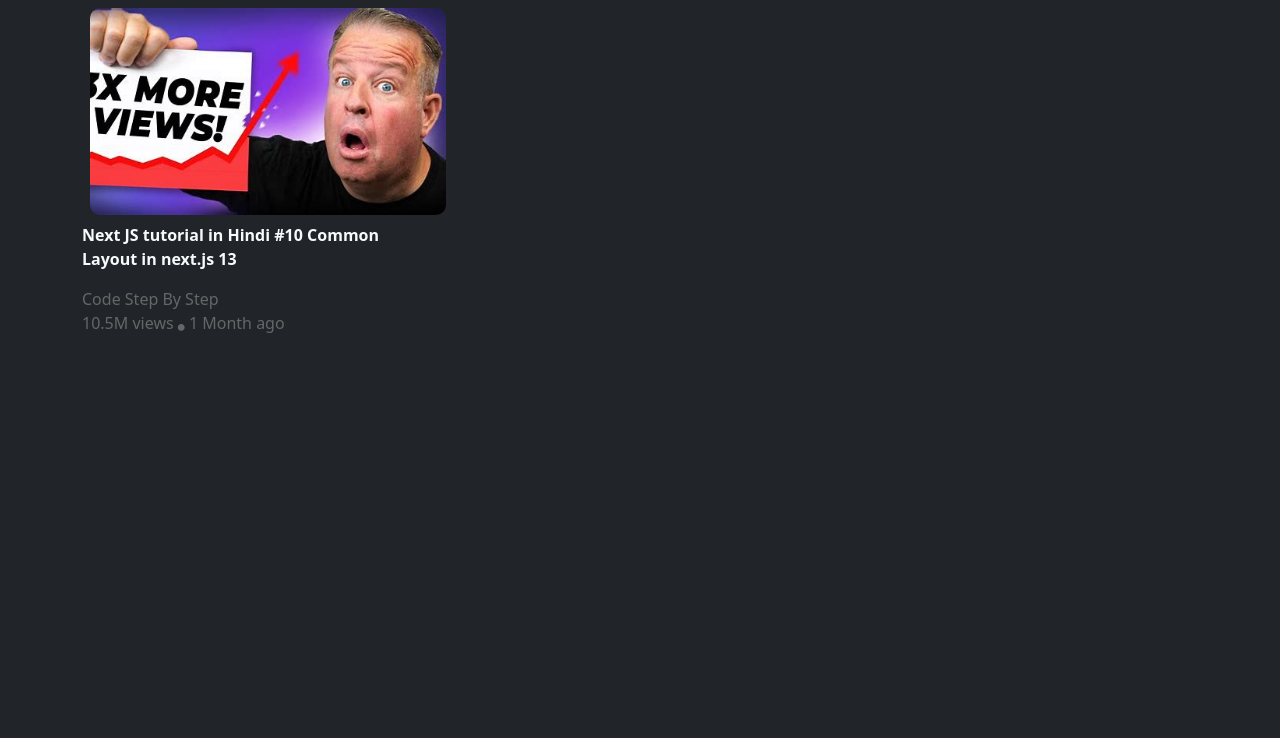
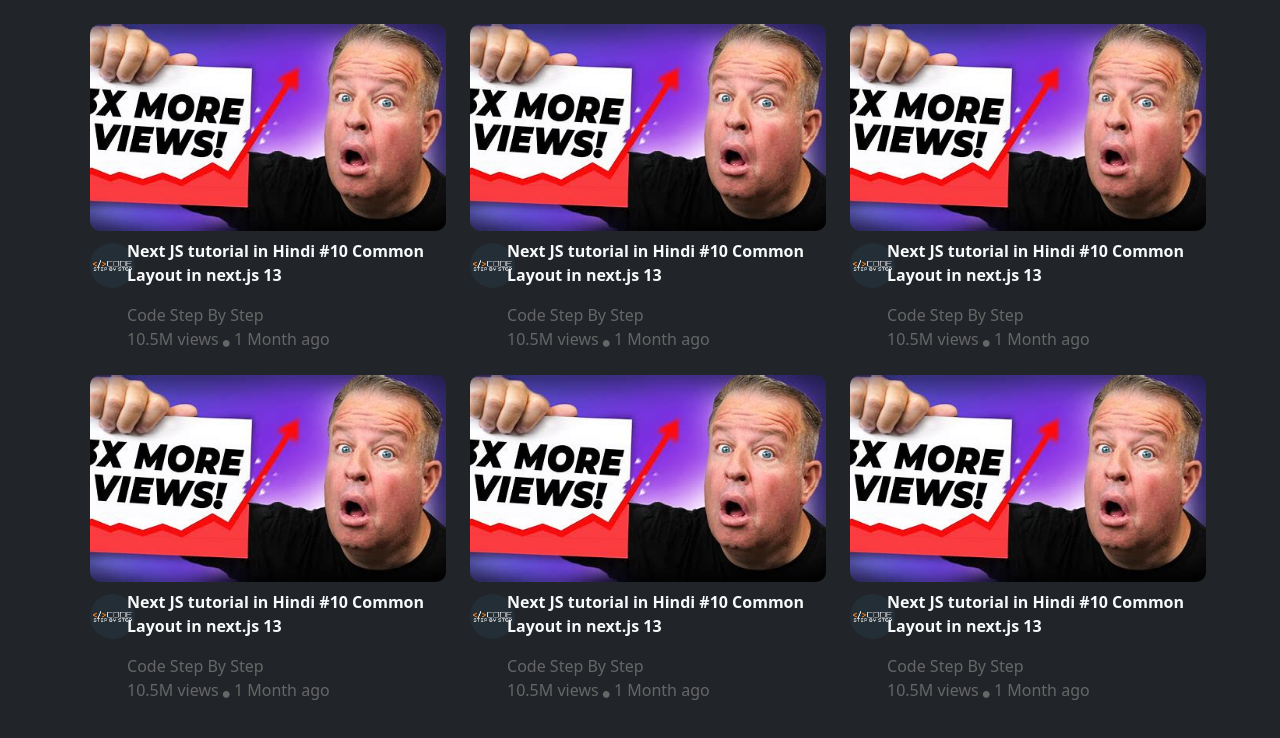
Before and after one commit to AnandShirbhaiyye/youtube-clone, a plain HTML site: page index.html in a window 1280 px wide. Drawn offline with nearby package versions, Linux system fonts and the light colour scheme.

Commit message:
create youtube clone ui

```diff
--- a/css/index.css
+++ b/css/index.css
@@ -7,3 +7,8 @@
 .separator-circle{
     font-size: 5px;
 }
+.channel-logo{
+    height: 50px;
+    width: 50px;
+    border-radius: 50%;
+}
--- a/index.html
+++ b/index.html
@@ -15,12 +15,12 @@
   <body class="bg-dark">
     <div class="container">
           <div class="row">
-            <div class="col-md-4">
-               <div class="video-card text-light">
+            <div class="col-md-4 col-sm-6">
+               <div class="video-card mt-3 text-light">
                 <img src="/img/thumbnail.jpeg" class="img-fluid m-2 youtube-img"/>
-                <div>
+                <div class="d-flex">
                     <div>
-
+                        <img src="./img/codestepbystep.jpeg" class="img-fluid channel-logo mt-1 mx-2"/>
                     </div>
                     <div>
                        <p class="fw-bold">Next JS tutorial in Hindi #10 Common Layout in next.js 13</p>
@@ -31,11 +31,88 @@
                 </div>
                </div>
             </div>
-            <div class="col-md-4">
+            <div class="col-md-4 col-sm-6">
+                <div class="video-card mt-3 text-light">
+                    <img src="/img/thumbnail.jpeg" class="img-fluid m-2 youtube-img"/>
+                    <div class="d-flex">
+                        <div>
+                            <img src="./img/codestepbystep.jpeg" class="img-fluid channel-logo mt-1 mx-2"/>
+                        </div>
+                        <div>
+                           <p class="fw-bold">Next JS tutorial in Hindi #10 Common Layout in next.js 13</p>
+                            <span class="text-dim d-block">Code Step By Step
+                            </span>
+                            <span class="text-dim">10.5M views</span> <span class="text-dim  separator-circle">⬤</span class="text-dim mx-2 separator-circle"> <span class="text-dim">1 Month ago</span>
+                        </div>
+                    </div>
+                   </div>
+            </div>
+            <div class="col-md-4 col-sm-6">
+                <div class="video-card mt-3 text-light">
+                    <img src="/img/thumbnail.jpeg" class="img-fluid m-2 youtube-img"/>
+                    <div class="d-flex">
+                        <div>
+                            <img src="./img/codestepbystep.jpeg" class="img-fluid channel-logo mt-1 mx-2"/>
+                        </div>
+                        <div>
+                           <p class="fw-bold">Next JS tutorial in Hindi #10 Common Layout in next.js 13</p>
+                            <span class="text-dim d-block">Code Step By Step
+                            </span>
+                            <span class="text-dim">10.5M views</span> <span class="text-dim  separator-circle">⬤</span class="text-dim mx-2 separator-circle"> <span class="text-dim">1 Month ago</span>
+                        </div>
+                    </div>
+                   </div>
+            </div>
 
+            <div class="col-md-4 col-sm-6">
+                <div class="video-card mt-3 text-light">
+                    <img src="/img/thumbnail.jpeg" class="img-fluid m-2 youtube-img"/>
+                    <div class="d-flex">
+                        <div>
+                            <img src="./img/codestepbystep.jpeg" class="img-fluid channel-logo mt-1 mx-2"/>
+                        </div>
+                        <div>
+                           <p class="fw-bold">Next JS tutorial in Hindi #10 Common Layout in next.js 13</p>
+                            <span class="text-dim d-block">Code Step By Step
+                            </span>
+                            <span class="text-dim">10.5M views</span> <span class="text-dim  separator-circle">⬤</span class="text-dim mx-2 separator-circle"> <span class="text-dim">1 Month ago</span>
+                        </div>
+                    </div>
+                   </div>
             </div>
-            <div class="col-md-4">
 
+            <div class="col-md-4 col-sm-6">
+                <div class="video-card mt-3 text-light">
+                    <img src="/img/thumbnail.jpeg" class="img-fluid m-2 youtube-img"/>
+                    <div class="d-flex">
+                        <div>
+                            <img src="./img/codestepbystep.jpeg" class="img-fluid channel-logo mt-1 mx-2"/>
+                        </div>
+                        <div>
+                           <p class="fw-bold">Next JS tutorial in Hindi #10 Common Layout in next.js 13</p>
+                            <span class="text-dim d-block">Code Step By Step
+                            </span>
+                            <span class="text-dim">10.5M views</span> <span class="text-dim  separator-circle">⬤</span class="text-dim mx-2 separator-circle"> <span class="text-dim">1 Month ago</span>
+                        </div>
+                    </div>
+                   </div>
+            </div>
+
+            <div class="col-md-4 col-sm-6">
+                <div class="video-card mt-3 text-light">
+                    <img src="/img/thumbnail.jpeg" class="img-fluid m-2 youtube-img"/>
+                    <div class="d-flex">
+                        <div>
+                            <img src="./img/codestepbystep.jpeg" class="img-fluid channel-logo mt-1 mx-2"/>
+                        </div>
+                        <div>
+                           <p class="fw-bold">Next JS tutorial in Hindi #10 Common Layout in next.js 13</p>
+                            <span class="text-dim d-block">Code Step By Step
+                            </span>
+                            <span class="text-dim">10.5M views</span> <span class="text-dim  separator-circle">⬤</span class="text-dim mx-2 separator-circle"> <span class="text-dim">1 Month ago</span>
+                        </div>
+                    </div>
+                   </div>
             </div>
           </div>
     </div>
```
Also changed, not shown: img/codestepbystep.jpeg (added).
